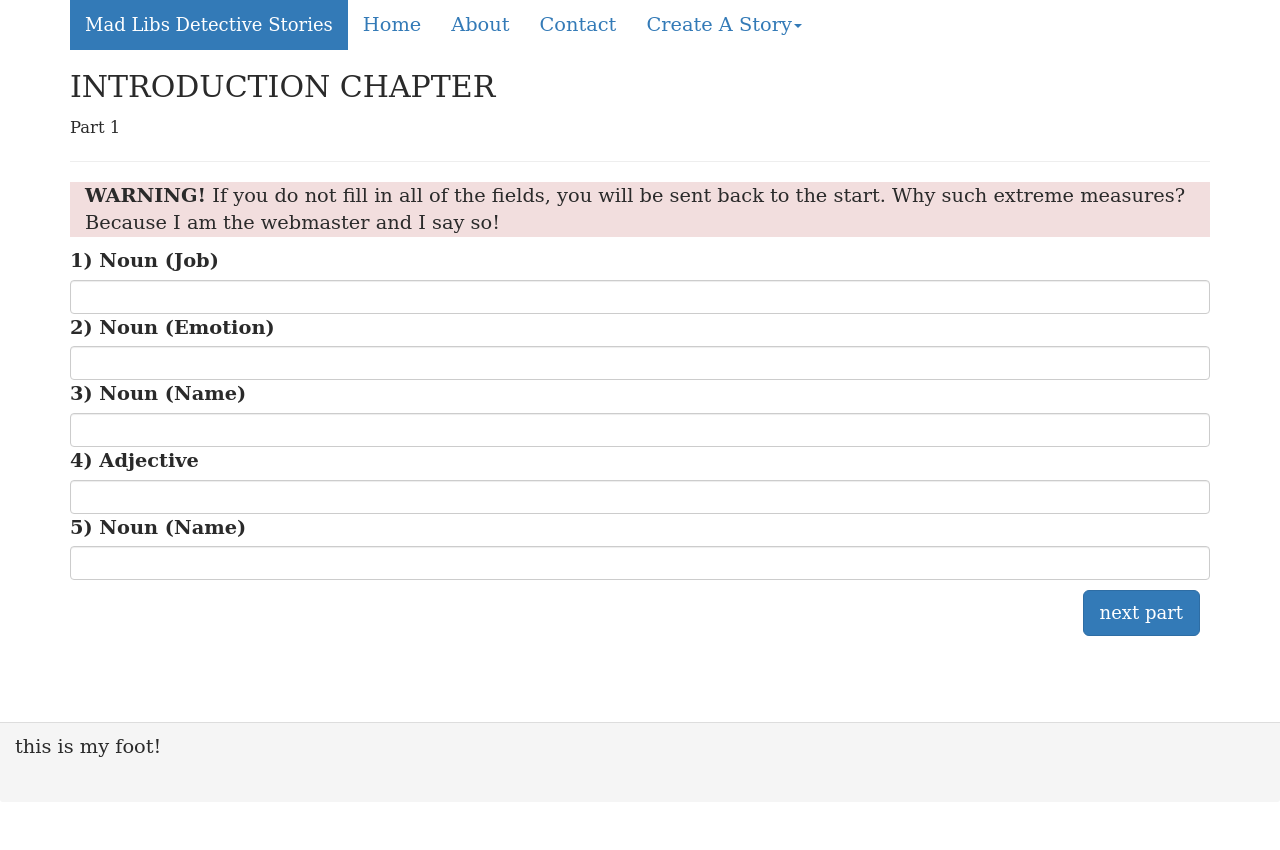
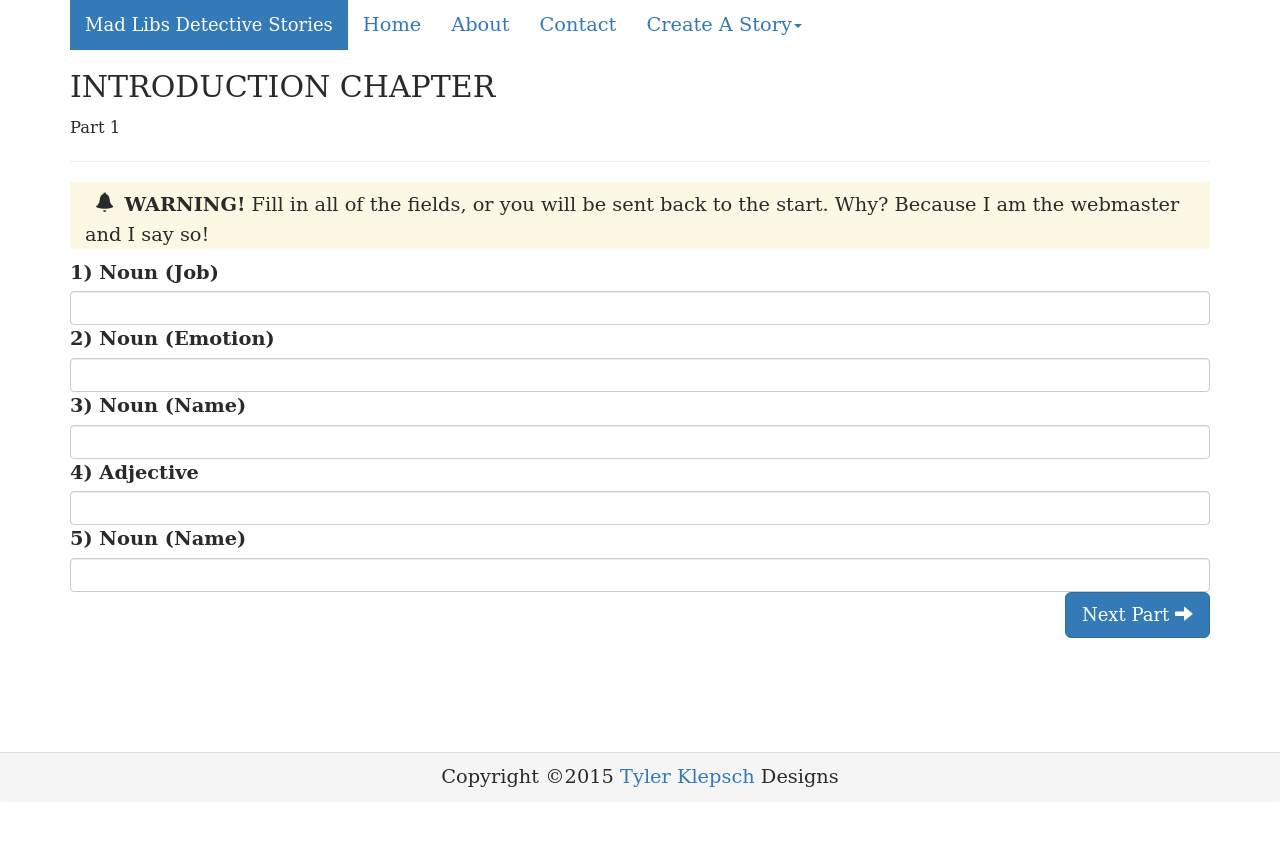
Before and after one commit to ac-jarvisa/mtm4086-as2, a PHP site: page /story.php?pg=1 in a window 1280 px wide. After the commit the page ends 787 px from the top, so only its background shows below. Run offline with PHP 8.4, Linux system fonts and the light colour scheme; some libraries are stand-ins or nearby versions.

Commit message:
fixed a couple of minor things

```diff
--- a/story.php
+++ b/story.php
@@ -9,7 +9,7 @@ $content = '<h2 class="text-uppercase">Introduction Chapter</h2><hr>
 <form method="post" class="form-horizontal" role="form" action="' . $_SERVER["PHP_SELF"] . '?pg=1">
 
 <label for="story-start"></label>
-<input type="submit" name="story-start" id="story-start" class="btn btn-primary btn-lg" value="Start Your Story">
+<button type="submit" name="story-start" id="story-start" class="btn btn-primary btn-lg">Start Your Story  <span class="glyphicon glyphicon-arrow-right"></span></button>
 
 </form>';
 $form = '';
@@ -21,7 +21,7 @@ if(isset($_GET['pg'])){
 	if($_GET['pg'] == 1){
 
 		$content = '<h2>INTRODUCTION CHAPTER</h2><small>Part 1</small><hr>
-		<p class="bg-danger col-xs-12"><strong>WARNING!</strong> If you do not fill in all of the fields, you will be sent back to the start. Why such extreme measures? Because I am the webmaster and I say so!</p>';
+		<p class="bg-warning col-xs-12"><span class="alarm glyphicon glyphicon-bell"></span><strong>WARNING!</strong> Fill in all of the fields, or you will be sent back to the start. Why? Because I am the webmaster and I say so!</p>';
 
 		$form = '<form method="post" class="form-horizontal" role="form" action="' . $_SERVER["PHP_SELF"] . '?pg=2">
             	<label for="story-1-a1">1) Noun (Job) </label>
@@ -34,7 +34,8 @@ if(isset($_GET['pg'])){
                 <input type="text" id="story-1-a4" name="story-1-a4" class="form-control">
                 <label for="story-1-a5">5) Noun (Name) </label>
                 <input type="text" id="story-1-a5" name="story-1-a5" class="form-control">
-                <input type="submit" name="story-1" class="btn btn-primary btn-lg pull-right" value="next part">            </form>';
+
+				<button type="submit" name="story-1" id="story-1" class="btn btn-primary btn-lg pull-right">Next Part  <span class="glyphicon glyphicon-arrow-right"></span></button></form>';
 
 	}else if($_GET['pg'] == 2){
 		// if the submit button was pressed on the previous page...
@@ -54,7 +55,7 @@ if(isset($_GET['pg'])){
 		}
 
 			$content = '<h2>INTRODUCTION CHAPTER</h2><small>Part 2</small><hr>
-			<p class="bg-danger col-xs-12"><strong>WARNING!</strong> If you do not fill in all of the fields, you will be sent back to the start. Why such extreme measures? Because I am the webmaster and I say so!</p>';
+			<p class="bg-danger col-xs-12"><span class="alarm glyphicon glyphicon-bell"></span><strong>WARNING!</strong> Fill in all of the fields, or you will be sent back to the start. Why such extreme measures? Because I am the webmaster and I say so!</p>';
 
 			$form = '<form method="post" class="form-horizontal" role="form" action="' . $_SERVER["PHP_SELF"] . '?pg=3">
             	<label for="story-2-a1">1) Person / Thing </label>
@@ -73,7 +74,8 @@ if(isset($_GET['pg'])){
                 <input type="text" id="story-2-a7" name="story-2-a7" class="form-control">
 				 <label for="story-2-a8">8) Colour </label>
                 <input type="text" id="story-2-a8" name="story-2-a8" class="form-control">
-                <input type="submit" name="story-2" class="btn btn-primary btn-lg pull-right" value="next part"></form>';
+
+				<button type="submit" name="story-2" id="story-2" class="btn btn-primary btn-lg pull-right">Next Part  <span class="glyphicon glyphicon-arrow-right"></span></button></form>';
 		}
 	else if($_GET['pg'] == 3){
 		// if the submit button was pressed on the last page...
@@ -95,7 +97,7 @@ if(isset($_GET['pg'])){
 		}
 		// this variable contains the story content displayed on the page
 		$content = '<h2>INTRODUCTION CHAPTER</h2><small>Part 3</small><hr>
-		<p class="bg-danger col-xs-12"><strong>WARNING!</strong> If you do not fill in all of the fields, you will be sent back to the start. Why such extreme measures? Because I am the webmaster and I say so!</p>';
+		<p class="bg-danger col-xs-12"><span class="alarm glyphicon glyphicon-bell"></span><strong>WARNING!</strong> Fill in all of the fields, or you will be sent back to the start. Why such extreme measures? Because I am the webmaster and I say so!</p>';
 		// this variable contains the form where users can insert the missing sections of the story.
 		$form = '<form method="post" class="form-horizontal" role="form" action="' . $_SERVER["PHP_SELF"] . '?pg=end">
             	<label for="story-3-a1">1) An Action </label>
@@ -110,7 +112,8 @@ if(isset($_GET['pg'])){
                 <input type="text" id="story-1-a5" name="story-3-a5" class="form-control">
 				<label for="story-3-a6">6) A Thing </label>
                 <input type="text" id="story-1-a6" name="story-3-a6" class="form-control">
-                <input type="submit" name="story-3" class="btn btn-primary btn-lg pull-right" value="next part">            </form>';
+
+				<button type="submit" name="story-3" id="story-3" class="btn btn-primary btn-lg pull-right">Next Part  <span class="glyphicon glyphicon-arrow-right"></span></button></form>';
 
 
 	}else if($_GET['pg'] == "end"){
@@ -144,7 +147,8 @@ if(isset($_GET['pg'])){
 			<p>DETECTIVE: "Thank you, this will help in ' . $_SESSION['story-3-a1'] . ' the ' . $_SESSION['story-3-a2'] . '. However, I will require ' . $_SESSION['story-3-a3'] . ' as a downpayment for my ' . $_SESSION['story-3-a4'] . '."</p>
 			<p>FEMALE: "Yes, of course. I will ' . $_SESSION['story-3-a5'] . ' your ' . $_SESSION['story-3-a6'] . '. Thanks again Detective!"</p>
 
-			<form method="post" class="form-horizontal" role="form" action="' . $_SERVER["PHP_SELF"] . '?pg=start"><input type="submit" name="story-end" class="btn btn-primary btn-lg pull-right" value="Back to Start"></form>';
+			<form method="post" class="form-horizontal" role="form" action="' . $_SERVER["PHP_SELF"] . '?pg=start">
+			<button type="submit" name="story-end" id="story-end" class="btn btn-primary btn-lg pull-right">Back to Start  <span class="glyphicon glyphicon-arrow-right"></span></button></form>';
 session_unset();		//empties the session file
 session_destroy();
 		}
@@ -166,7 +170,6 @@ session_destroy();
 </head>
 
 <body>
-
       <div class="container">
         <div class="navbar-header">
           <a class="navbar-brand bg-primary" href="#">Mad Libs Detective Stories</a>
@@ -226,6 +229,6 @@ session_destroy();
 
     </div>
 
-    </div><footer class="panel-footer">this is my foot!</footer>
+    </div><footer class="panel-footer"><p class=" text-center">Copyright &copy;2015 <a href="#">Tyler Klepsch</a> Designs</p></footer>
 </body>
 </html>
--- a/styles/style.css
+++ b/styles/style.css
@@ -10,18 +10,15 @@ html, body{
 	color: rgba(42,42,42,1.00);
 }
 .wrap{
-  min-height: 100%;
-  margin-bottom: -10%;
+  min-height: 94%;
+  margin-bottom: -50px;
 }
-.container:after{
+.wrap:after{
   content: "";
   display: block;
 }
-footer, .container:after{
-	height: 10%;
-}
-footer{
-	background:
+footer, .wrap:after{
+	height: 50px;
 }
 nav{
 	padding-top:20px;
@@ -33,3 +30,6 @@ a:hover{
 input[type=submit] {
 margin: 10px;
 }
+.alarm{
+	padding: 10px;
+}
```
